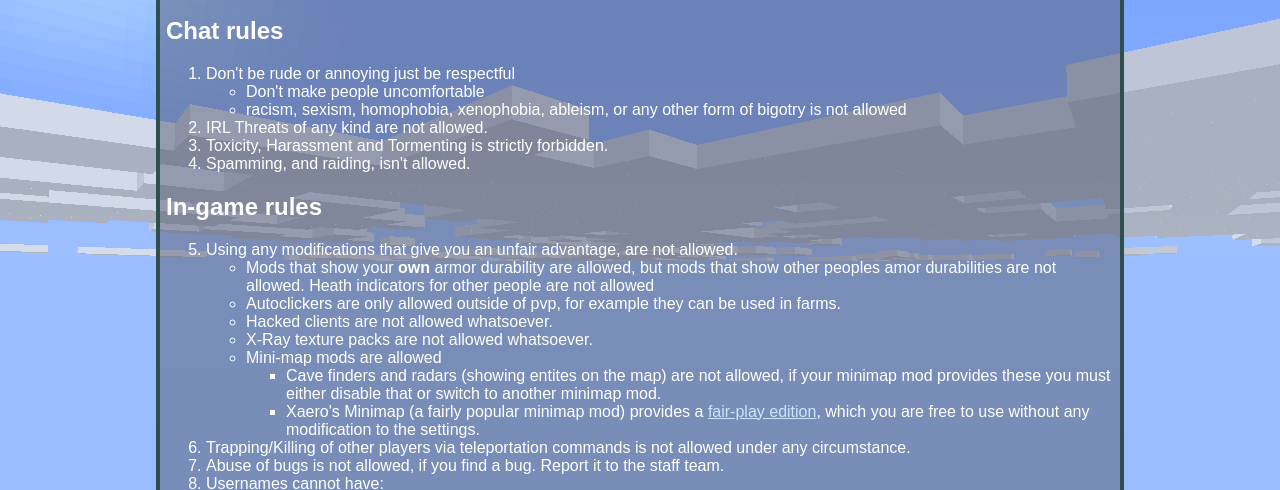
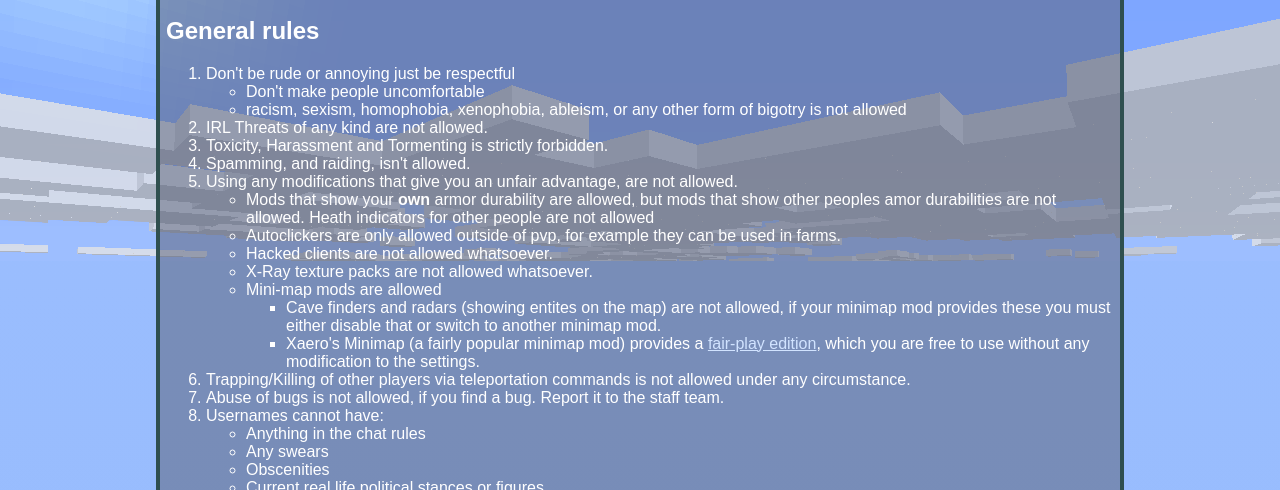
Before and after one commit to Millymilo000/milssillyserver-website, a plain HTML site: page rules.html in a window 1280 px wide. Shown: the part 279-769 px from the top of the page. Drawn offline with nearby package versions, Linux system fonts and the light colour scheme; no server answers.

Commit message:
Put chat rules and ingame rules in just general rules, to make chat rules not sound like its restricted to just the chat

```diff
--- a/rules.html
+++ b/rules.html
@@ -48,7 +48,7 @@
             </li>
         </ul>
     </div>
-    <h2 id="chat">Chat rules</h2>
+    <h2 id="chat">General rules</h2>
     <ol>
         <li>Don't be rude or annoying just be respectful
             <ul>
@@ -59,9 +59,6 @@
         <li>IRL Threats of any kind are not allowed.</li>
         <li>Toxicity, Harassment and Tormenting is strictly forbidden.</li>
         <li>Spamming, and raiding, isn't allowed.</li>
-    </ol>
-    <h2 id="inGame">In-game rules</h2>
-    <ol start="5">
         <li>Using any modifications that give you an unfair advantage, are not allowed.
             <ul>
                 <li>Mods that show your <strong>own</strong> armor durability are allowed, but mods that show other peoples amor durabilities are not allowed. Heath indicators for other people are not allowed</li>
```
